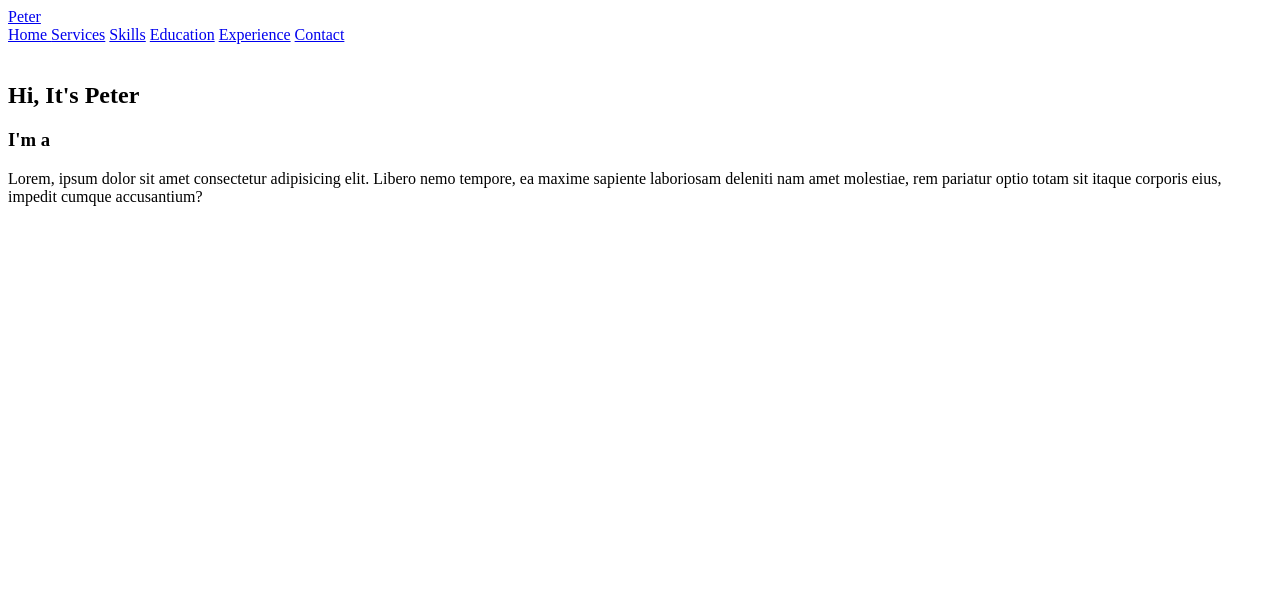
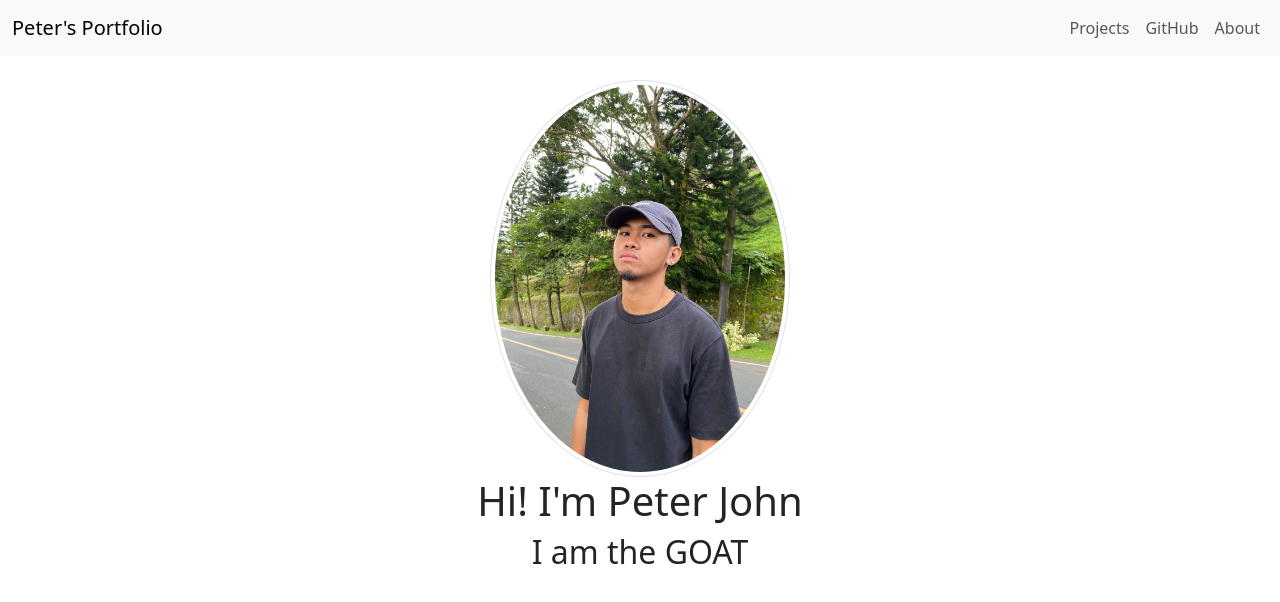
Before and after one commit to peterjohnemn/peterjohnemn.github.io, a plain HTML site: page index.html in a window 1280 px wide. Drawn offline with nearby package versions, Linux system fonts and the light colour scheme.

Commit message:
almighty push

```diff
--- a/index.html
+++ b/index.html
@@ -1,37 +1,42 @@
-<!DOCTYPE html>
+<!doctype html>
 <html lang="en">
+
 <head>
-    <meta charset="UTF-8">
-    <meta name="viewport" content="width=device-width, initial-scale=1.0">
-    <title>Portfolio Website</title>
+  <meta charset="utf-8">
+  <meta name="viewport" content="width=device-width, initial-scale=1">
+  <title>Portfolio</title>
+  <link href="https://cdn.jsdelivr.net/npm/bootstrap@5.3.8/dist/css/bootstrap.min.css" rel="stylesheet"
+    integrity="sha384-sRIl4kxILFvY47J16cr9ZwB07vP4J8+LH7qKQnuqkuIAvNWLzeN8tE5YBujZqJLB" crossorigin="anonymous">
 </head>
+
 <body>
-    <header>
-        <a href="#" class="logo">Peter</a>
+  <nav class="navbar navbar-expand-lg bg-body-tertiary">
+    <div class="container-fluid">
+      <a class="navbar-brand" href="#">Peter's Portfolio</a>
+      <ul class="navbar-nav ms-auto">
+        <li class="nav-item">
+          <a class="nav-link" href="#">Projects</a>
+        </li>
+        <li class="nav-item">
+          <a class="nav-link" href="https://github.com/peterjohnemn" target="_blank">GitHub</a>
+        </li>
+        <li class="nav-item">
+          <a class="nav-link" href="#">About</a>
+        </li>
+      </ul>
+    </div>
+  </nav>
 
-        <nav>
-            <a href="#" class="active">Home </a>
-            <a href="#" >Services</a>
-            <a href="#" >Skills</a>
-            <a href="#" >Education</a>
-            <a href="#" >Experience</a>
-            <a href="#" >Contact</a>
-        </nav>
-    </header>
-    <section class="home">
-        <div class="home img">
-            <img src="main.jpg" alt="">
-        </div>
-        <div class="home-content">
-            <h1>Hi, It's <span>Peter</span></h1>
-            <h3 class="typing-text">I'm a <span></span></h3>
-            <p>Lorem, ipsum dolor sit amet consectetur adipisicing elit. Libero nemo tempore, ea maxime sapiente laboriosam deleniti nam amet molestiae, rem pariatur optio totam sit itaque corporis eius, impedit cumque accusantium?
+  <div class="container text-center mt-4">
+    <img src="main.jpg" class="img-thumbnail rounded-circle" alt="Portfolio Image" width="300" height="300">
+  </div>
 
-            </p>
-        <div class="social-icons">
+  <p class="h1 text-center">Hi! I'm Peter John</p>
+  <p class="h2 text-center">I am the GOAT</p>
 
-        </div>
-        </div>
-    </section>
+  <script src="https://cdn.jsdelivr.net/npm/bootstrap@5.3.8/dist/js/bootstrap.bundle.min.js"
+    integrity="sha384-FKyoEForCGlyvwx9Hj09JcYn3nv7wiPVlz7YYwJrWVcXK/BmnVDxM+D2scQbITxI"
+    crossorigin="anonymous"></script>
 </body>
+
 </html>
```
Also changed, not shown: main.jpg (added).
